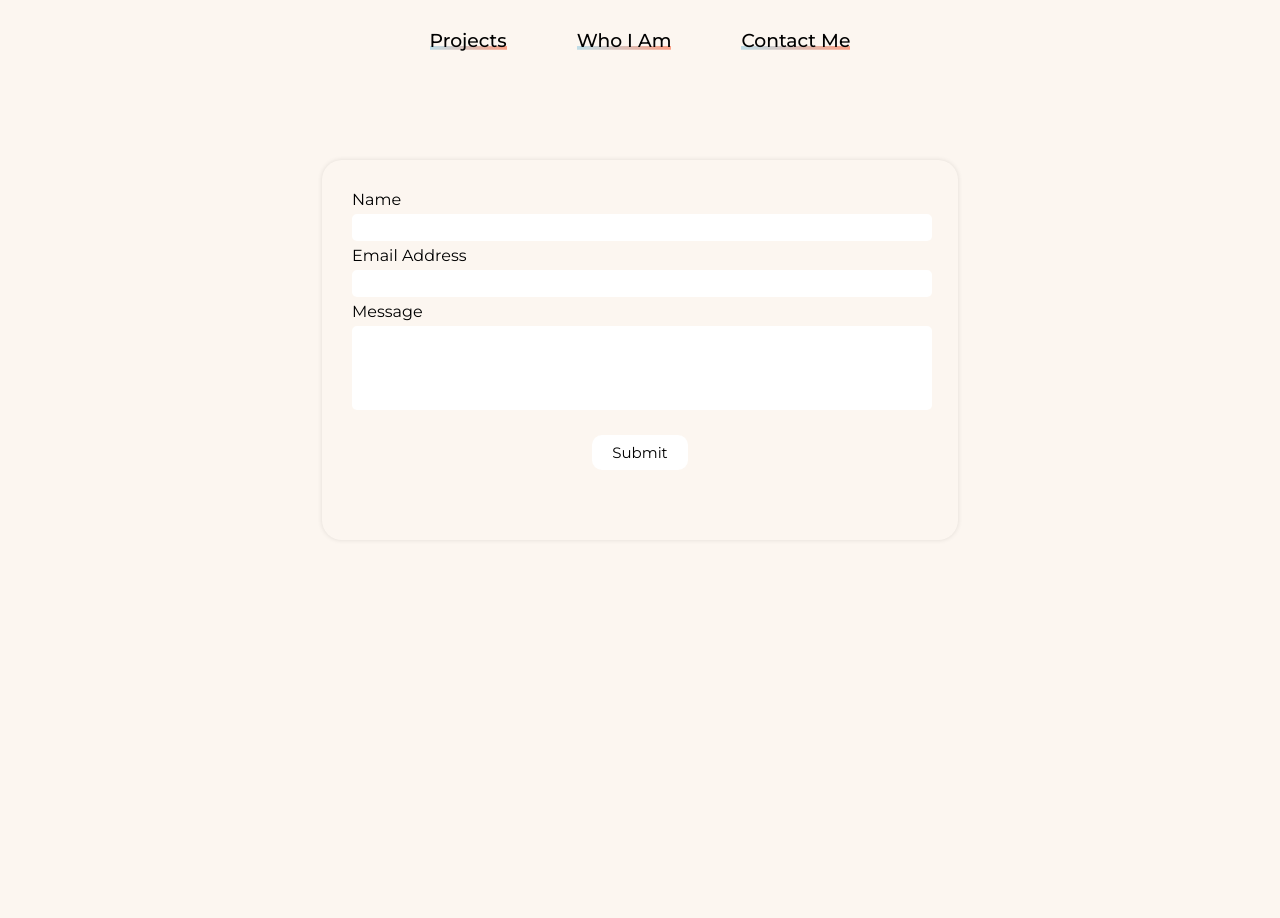
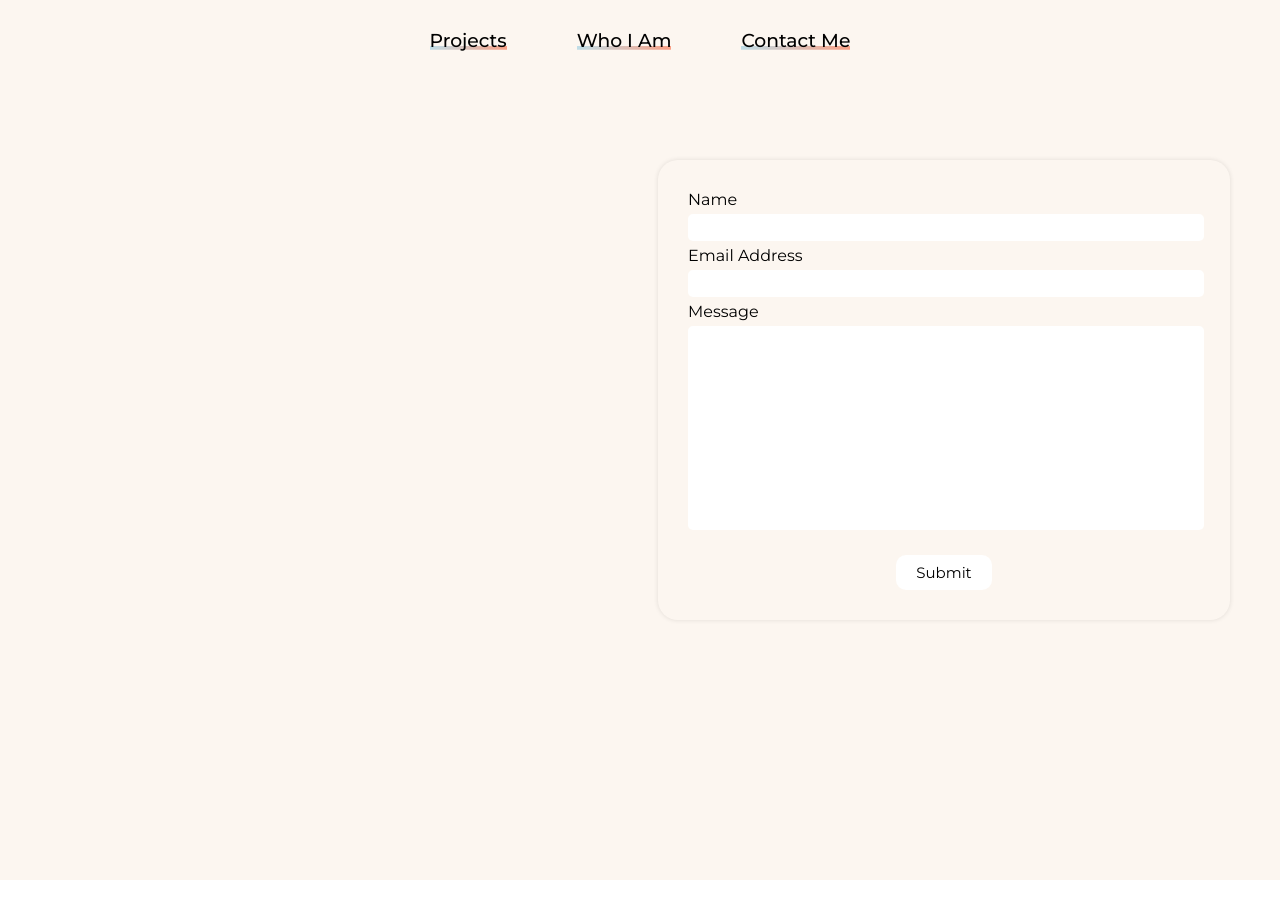
Before and after one commit to gooliajulia/up-to-something, a React (Create React App) app in the folder client/: page /contact in a window 1280 px wide. Shown: the top 918 px of the page. After the commit the page ends 880 px from the top, so only its background shows below. Built offline with nearby package versions, Linux system fonts and the light colour scheme; a web font is replaced by a local one.

Commit message:
contact form layout adjust

```diff
--- a/client/src/screens/Contact.css
+++ b/client/src/screens/Contact.css
@@ -6,13 +6,15 @@ div.contact {
 
 form#contact-form {
     /* background-color: rgba(255,255,255, .7); */
-    width: 45vw;
-    height: 40vh;
+    width: 40vw;
+    height: 50vh;
     padding: 30px;
     display: flex;
     flex-direction: column;
     align-items: flex-start;
     margin: 80px auto;
+    position: absolute;
+    right: 50px;
     border-radius: 20px;
     box-shadow: 0px 0px 5px rgba(0, 0, 0, 0.11);
 }
@@ -35,6 +37,7 @@ form#contact-form {
     border-style: none;
     background-color: white;
     width: 100%;
+    height: 200px;
     margin: 5px 0;
     resize: none;
     border-radius: 5px;
```
